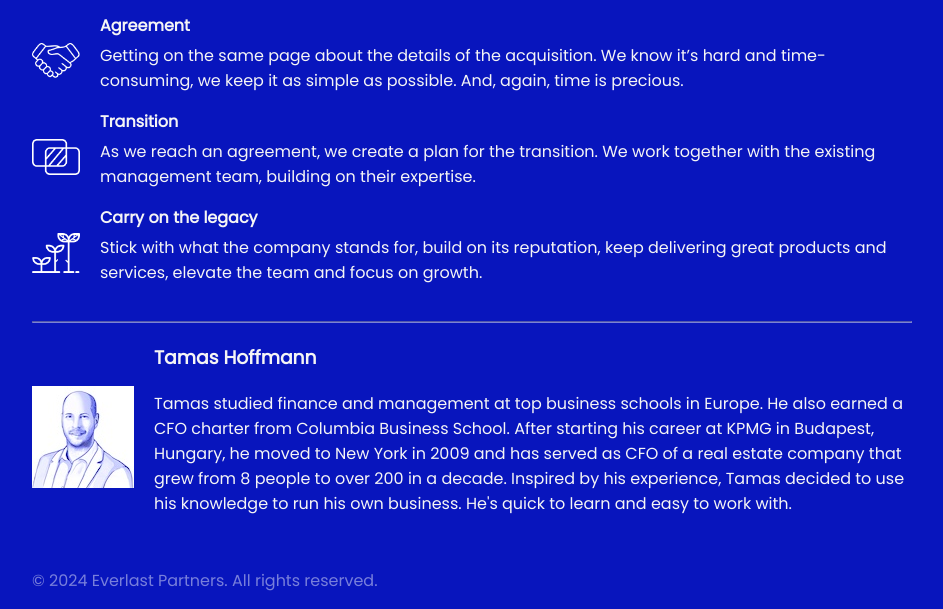
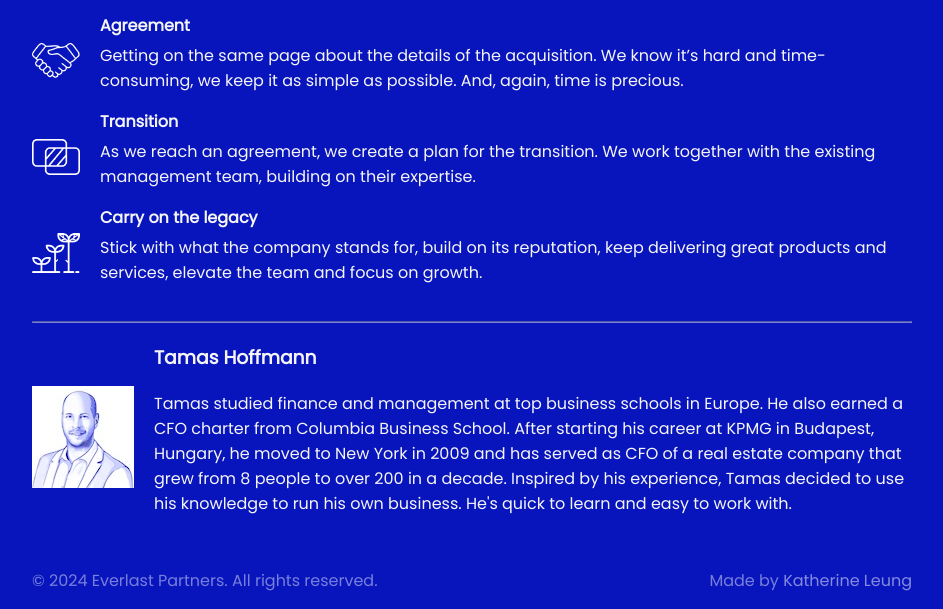
Before and after one commit to tamashoffmann/tamashoffmann.github.io, a plain HTML site: page index.html in a window 1280 px wide. Shown: the part 1305-1914 px from the top of the page, without its empty margins (168-1111 px from the left). Drawn offline with Linux system fonts and the light colour scheme.

Commit message:
Update index.html

```diff
--- a/index.html
+++ b/index.html
@@ -92,5 +92,6 @@
 
 <footer>
     <p>© 2024 Everlast Partners. All rights reserved.</p>
+    <p class="signature">Made by <a href="https:/www.kat-leung.com" target="_blank">Katherine Leung</a></p>
 </footer>
 </html>
```
